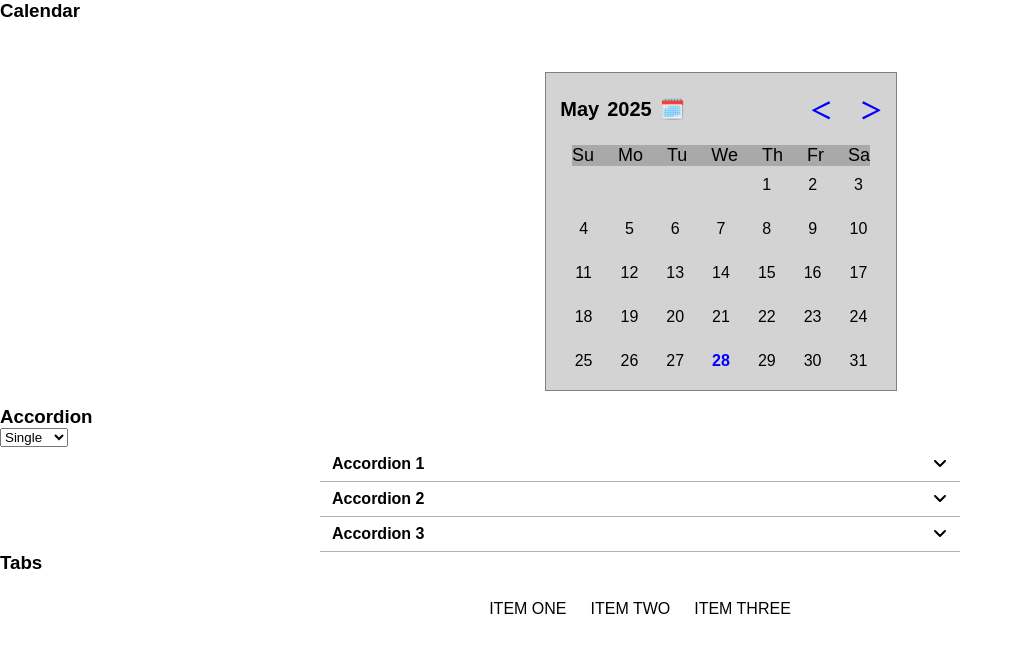
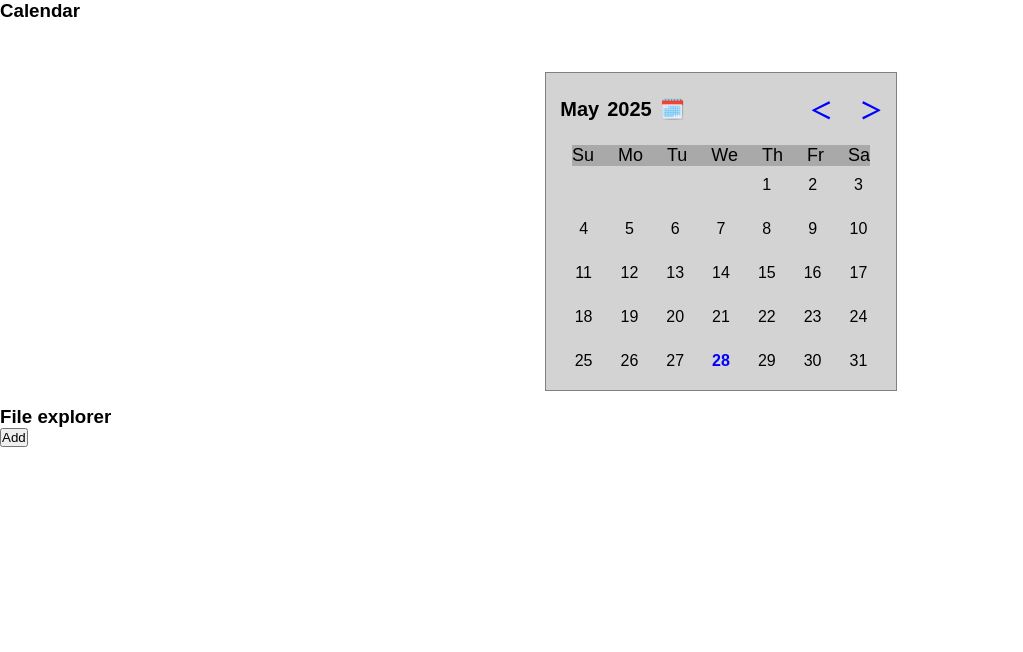
Before and after one commit to Kiransaha-09/calender, a React (Vite) app: page / in a window 1280 px wide. Shown: the top 652 px of the page, without its empty margins (0-1023 px from the left). Built offline with nearby package versions, Linux system fonts and the light colour scheme.

Commit message:
added file explorer

```diff
--- a/src/App.jsx
+++ b/src/App.jsx
@@ -5,6 +5,7 @@ import { formatedSelectedDate } from "./helpers/date.helpers";
 import Calender from "./components/Calendar/Calender";
 import Accordion from "./components/Accordion/Accordion";
 import Tabs from "./components/Tabs/Tabs";
+import FileExplorer from "./components/FileExplorer/FileExplorer";
 
 const data = [
   {
@@ -61,7 +62,7 @@ function App() {
           )}
         </div>
       </div>
-      <div>
+      {/* <div>
         <h3>Accordion</h3>
         <select
           value={accordionType}
@@ -78,6 +79,10 @@ function App() {
       <div>
         <h3>Tabs</h3>
         <Tabs tabData={tabData}/>
+      </div> */}
+      <div>
+        <h3>File explorer</h3>
+        <FileExplorer/>
       </div>
     </div>
   );
--- /dev/null
+++ b/src/components/FileExplorer/FileExplorer.jsx
@@ -0,0 +1,55 @@
+import React from "react";
+import { useState } from "react";
+
+function FileExplorer() {
+  const [addModal, setAddModal] = useState(false);
+  const [name, setName] = useState("");
+  const [inputtype, setInputType] = useState("folder");
+
+  const [displayContent, setDisplayContent] = useState([]);
+  const handleAdd = () => {
+    setAddModal(true);
+  };
+
+  const handleCloseModal = () => {
+    setAddModal(false);
+  };
+
+  const handleSubmit = () => {};
+  return (
+    <div>
+      <button onClick={handleAdd}>Add</button>
+
+      {addModal && (
+        <div className="popup-overlay">
+          <div className="popup-content">
+            <div>
+              <div>
+                Name:<input type="text"></input>
+              </div>
+              <div>
+                Type:
+                <select >
+                  <option>Folder</option>
+                  <option>File</option>
+                </select>
+              </div>
+              <div>
+                <button onClick={handleSubmit}>Submit</button>
+              </div>
+              <div
+                onClick={(e) => {
+                  handleCloseModal();
+                }}
+              >
+                x
+              </div>
+            </div>
+          </div>
+        </div>
+      )}
+    </div>
+  );
+}
+
+export default FileExplorer;
--- a/src/components/Tabs/Tabs.jsx
+++ b/src/components/Tabs/Tabs.jsx
@@ -2,10 +2,11 @@ import React from "react";
 import { useState } from "react";
 
 function Tabs({ tabData }) {
-  const [activeDescription, setsActiveDescription] = useState(null);
-  const handleActiveTab = (index) => {
-    setsActiveDescription(index);
+    const [activeTab, setsActiveTab] = useState(0);
+    const handleCurrentTab = (index) => {
+      setsActiveTab(index);
     };
+
     return (
       <div className="tab-mainconatainer">
         <div className="tab-container">
@@ -15,7 +16,7 @@ function Tabs({ tabData }) {
                 className="tab-subconatainer"
                 key={index}
                 onClick={() => {
-                handleActiveTab(index);
+                  handleCurrentTab(index);
                 }}
               >
                 <span>{data.name}</span>
@@ -24,11 +25,7 @@ function Tabs({ tabData }) {
           })}
         </div>
         <div className="tab-decriptionconatiner">
-        {tabData.map((data, index) => {
-          if (activeDescription === index) {
-            return <p key={index}>{data.description}</p>;
-          }
-        })}
+          {tabData[activeTab] ? tabData[activeTab].description : ""}
         </div>
       </div>
     );
```
Lines whose indentation alone changed are shown as unchanged.
